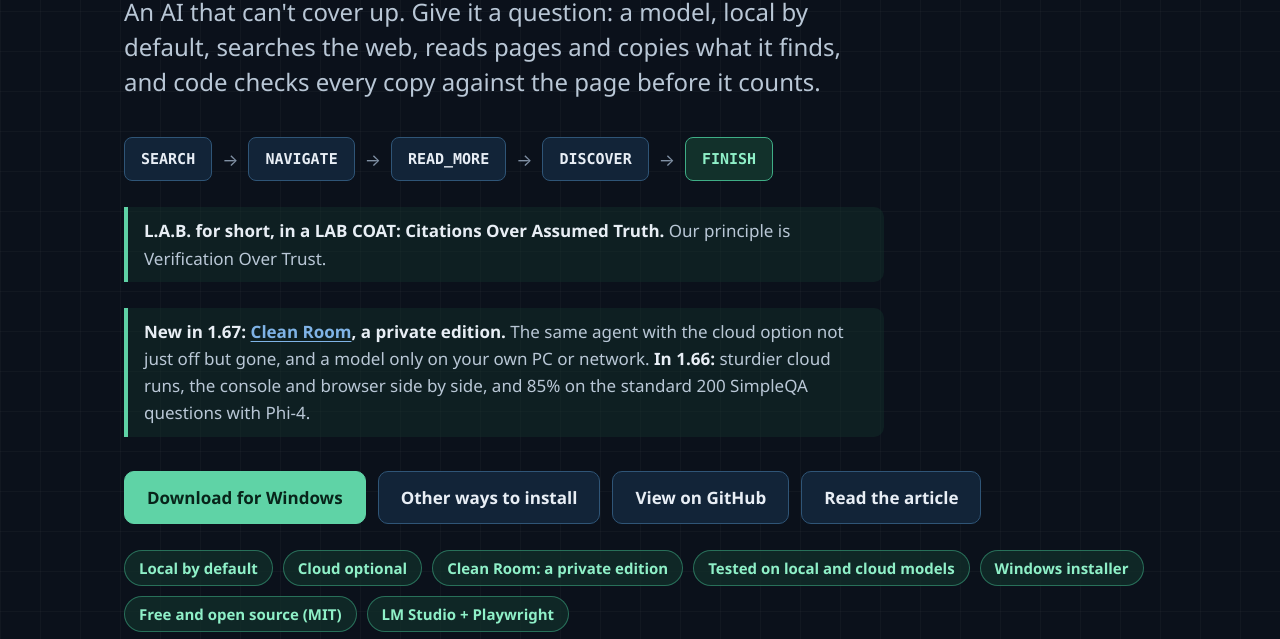
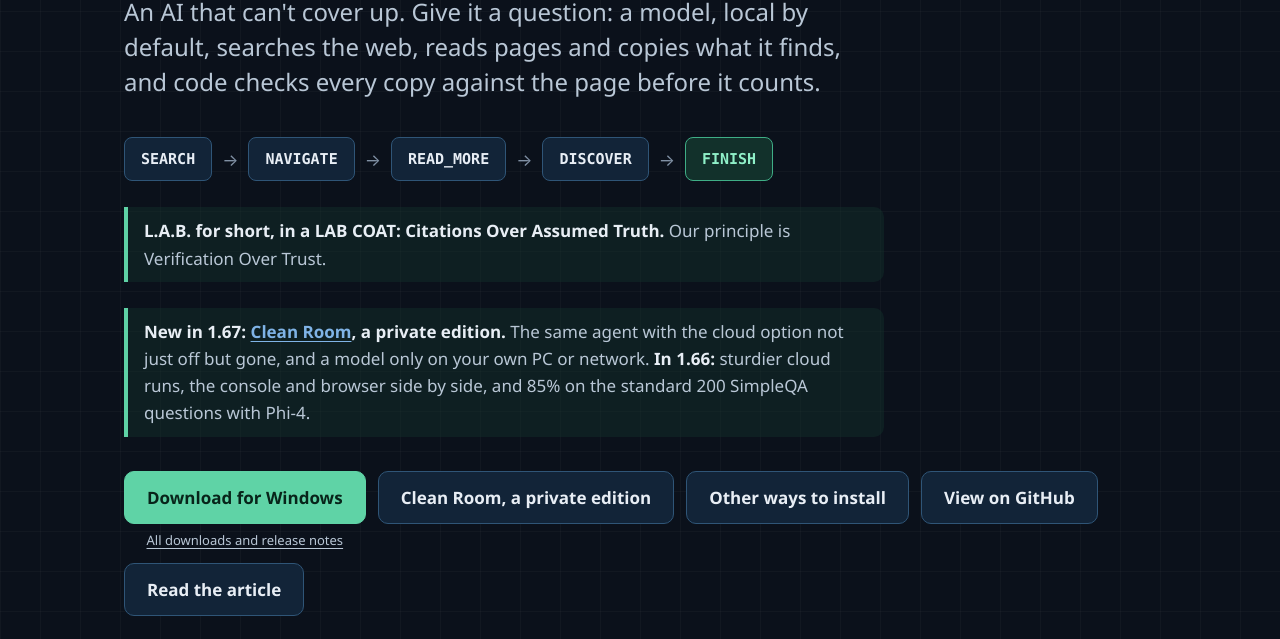
Before and after one commit to SnowFXXX/LocalAgentBrowser, a plain HTML site: page docs/index.html in a window 1280 px wide. Shown: the part 288-927 px from the top of the page. Drawn offline with Linux system fonts and the light colour scheme.

Commit message:
Docs: download buttons start the 1.67 installer download, with a release-page link under each
The site's "Download for Windows" and "Download Clean Room" buttons point at the v1.67 release's own setup
files, so the download starts without leaving the page; a small "All downloads and release notes" link under
each goes to the release page. The README's install steps link the 1.67 files directly too. The header gets a
"Clean Room, a private edition" button. These links name 1.67's files: update them with each release.

Co-Authored-By: Claude Opus 5.5 <noreply@anthropic.com>

```diff
--- a/docs/index.html
+++ b/docs/index.html
@@ -51,7 +51,9 @@
                background: var(--chip); border: 1.5px solid var(--chip-line); }
   .flow i { color: var(--muted); font-style: normal; }
   .flow span.end { background: var(--mint-bg); border-color: var(--mint-line); color: var(--mint-hi); }
-  .ctas { display: flex; flex-wrap: wrap; gap: 12px; margin-top: 34px; }
+  .ctas { display: flex; flex-wrap: wrap; gap: 12px; margin-top: 34px; align-items: flex-start; }
+  .dl { display: inline-flex; flex-direction: column; align-items: center; gap: 6px; }
+  .dl-note { font-size: 13px; color: var(--sub); }
   .new { margin: 26px 0 0; padding: 10px 16px; border-left: 4px solid var(--mint); background: rgba(18,49,43,.45);
          border-radius: 0 10px 10px 0; color: var(--sub); font-size: 17px; max-width: 760px; }
   .new strong { color: var(--ink); }
@@ -177,7 +179,8 @@
       <strong>In 1.66:</strong> sturdier cloud runs, the console and browser side by side, and 85% on the standard 200
       SimpleQA questions with Phi-4.</p>
     <div class="ctas">
-      <a class="btn primary" href="https://github.com/SnowFXXX/LocalAgentBrowser/releases/latest">Download for Windows</a>
+      <span class="dl"><a class="btn primary" href="https://github.com/SnowFXXX/LocalAgentBrowser/releases/download/v1.67/LocalAgentBrowser-1.67-setup.exe">Download for Windows</a><a class="dl-note" href="https://github.com/SnowFXXX/LocalAgentBrowser/releases/tag/v1.67">All downloads and release notes</a></span>
+      <a class="btn" href="#editions">Clean Room, a private edition</a>
       <a class="btn" href="#install">Other ways to install</a>
       <a class="btn" href="https://github.com/SnowFXXX/LocalAgentBrowser">View on GitHub</a>
       <a class="btn" href="#article">Read the article</a>
@@ -379,7 +382,7 @@
           <li>Trying local and cloud models on the same tasks</li>
           <li>Measuring how small models behave as agents</li>
         </ul>
-        <div class="ctas"><a class="btn primary" href="https://github.com/SnowFXXX/LocalAgentBrowser/releases/latest">Download for Windows</a>
+        <div class="ctas"><span class="dl"><a class="btn primary" href="https://github.com/SnowFXXX/LocalAgentBrowser/releases/download/v1.67/LocalAgentBrowser-1.67-setup.exe">Download for Windows</a><a class="dl-note" href="https://github.com/SnowFXXX/LocalAgentBrowser/releases/tag/v1.67">All downloads and release notes</a></span>
           <a class="btn" href="#install">pip and other ways</a></div>
       </div>
       <div class="card" id="cleanroom">
@@ -409,7 +412,7 @@
         <p style="margin-top:18px"><strong>What it connects to:</strong> LM Studio, the search engine (DuckDuckGo) and the pages it reads; during
           setup, the browser download and your model. <strong>What it isn't:</strong> anonymous browsing. The sites it
           reads see a visit, as when you browse yourself.</p>
-        <div class="ctas"><a class="btn primary" href="https://github.com/SnowFXXX/LocalAgentBrowser/releases/latest">Download Clean Room</a>
+        <div class="ctas"><span class="dl"><a class="btn primary" href="https://github.com/SnowFXXX/LocalAgentBrowser/releases/download/v1.67/LocalAgentBrowser-CleanRoom-1.67-setup.exe">Download Clean Room</a><a class="dl-note" href="https://github.com/SnowFXXX/LocalAgentBrowser/releases/tag/v1.67">All downloads and release notes</a></span>
           <a class="btn" href="https://github.com/SnowFXXX/LocalAgentBrowser#clean-room-a-private-edition">Read more</a></div>
       </div>
     </div>
@@ -431,7 +434,8 @@
         <h3>Windows: the installer</h3>
         <ol class="start">
           <li>Install <a href="https://lmstudio.ai">LM Studio</a> (not needed if you'll only use cloud models).</li>
-          <li>Download <strong>LocalAgentBrowser-1.66-setup.exe</strong> from the latest release and run it. If Windows
+          <li>Download <a href="https://github.com/SnowFXXX/LocalAgentBrowser/releases/download/v1.67/LocalAgentBrowser-1.67-setup.exe"><strong>LocalAgentBrowser-1.67-setup.exe</strong></a> (or, for the private
+            edition, <a href="https://github.com/SnowFXXX/LocalAgentBrowser/releases/download/v1.67/LocalAgentBrowser-CleanRoom-1.67-setup.exe"><strong>LocalAgentBrowser-CleanRoom-1.67-setup.exe</strong></a>) and run it. If Windows
             says it protected your PC, click <strong>More info → Run anyway</strong>: the installer isn't code-signed yet.</li>
           <li>Pick what to install and one of the four tested models; setup downloads it through LM Studio, and the
             browser the agent uses. Cloud models are optional and off unless you tick them. No administrator rights,
@@ -450,7 +454,8 @@
           <figure style="margin:0"><a href="assets/side-by-side-run.png"><img src="assets/side-by-side-run.png" alt="A run on Windows: the console on the left, the page being read on the right"></a><figcaption>Watch it work: console left, browser right</figcaption></figure>
           <figure style="margin:0"><a href="assets/side-by-side-report.png"><img src="assets/side-by-side-report.png" alt="The finished report on the right, with the cited answer; the console asks for another objective"></a><figcaption>The report opens on the right</figcaption></figure>
         </div>
-        <div class="ctas"><a class="btn primary" href="https://github.com/SnowFXXX/LocalAgentBrowser/releases/latest">Download for Windows</a></div>
+        <div class="ctas"><span class="dl"><a class="btn primary" href="https://github.com/SnowFXXX/LocalAgentBrowser/releases/download/v1.67/LocalAgentBrowser-1.67-setup.exe">Download for Windows</a><a class="dl-note" href="https://github.com/SnowFXXX/LocalAgentBrowser/releases/tag/v1.67">All downloads and release notes</a></span>
+          <a class="btn" href="https://github.com/SnowFXXX/LocalAgentBrowser/releases/download/v1.67/LocalAgentBrowser-CleanRoom-1.67-setup.exe">Download Clean Room</a></div>
       </div>
       <div>
         <h3>Any system: pip</h3>
```
Also changed, not shown: 1 other file.
